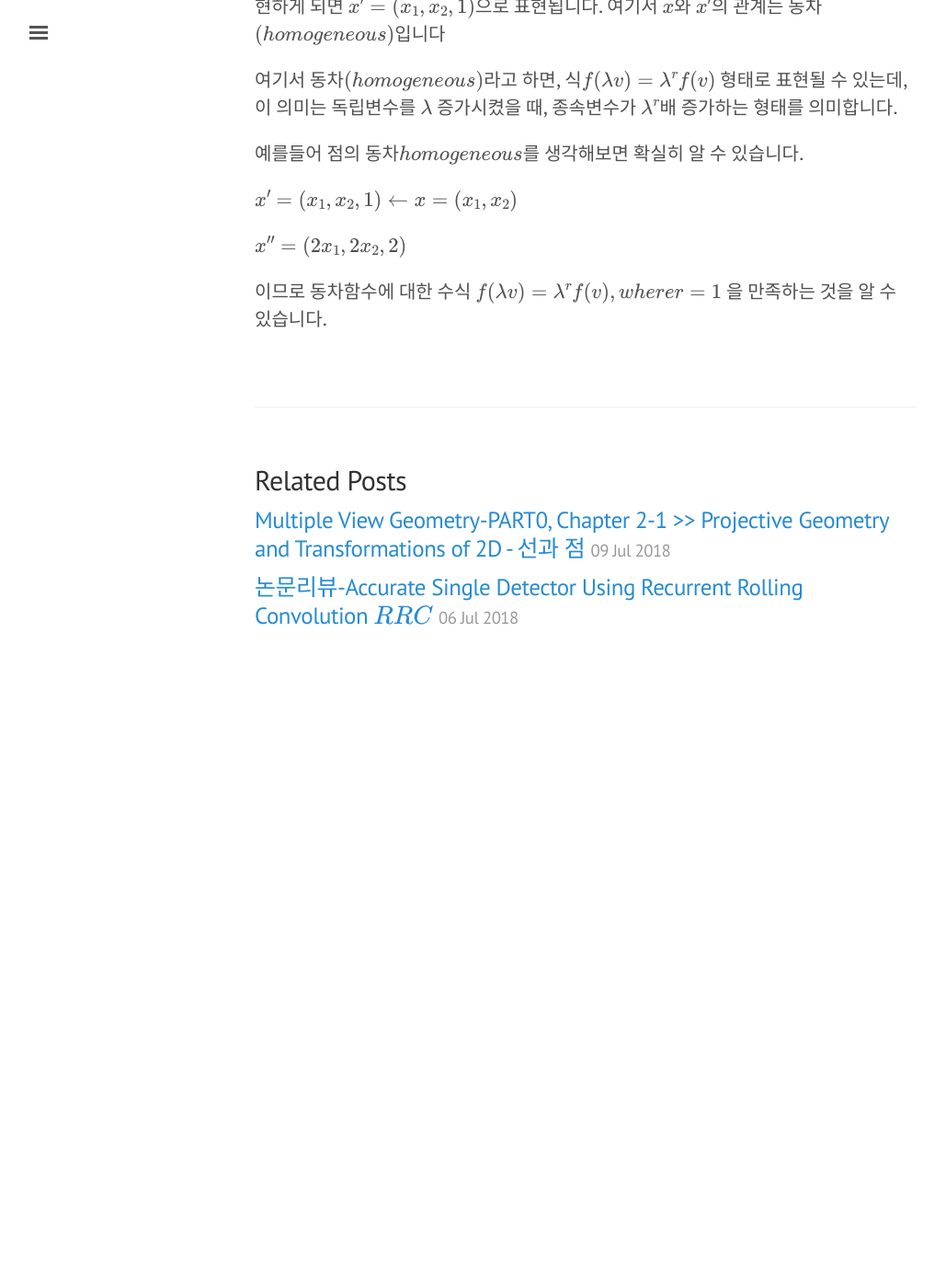
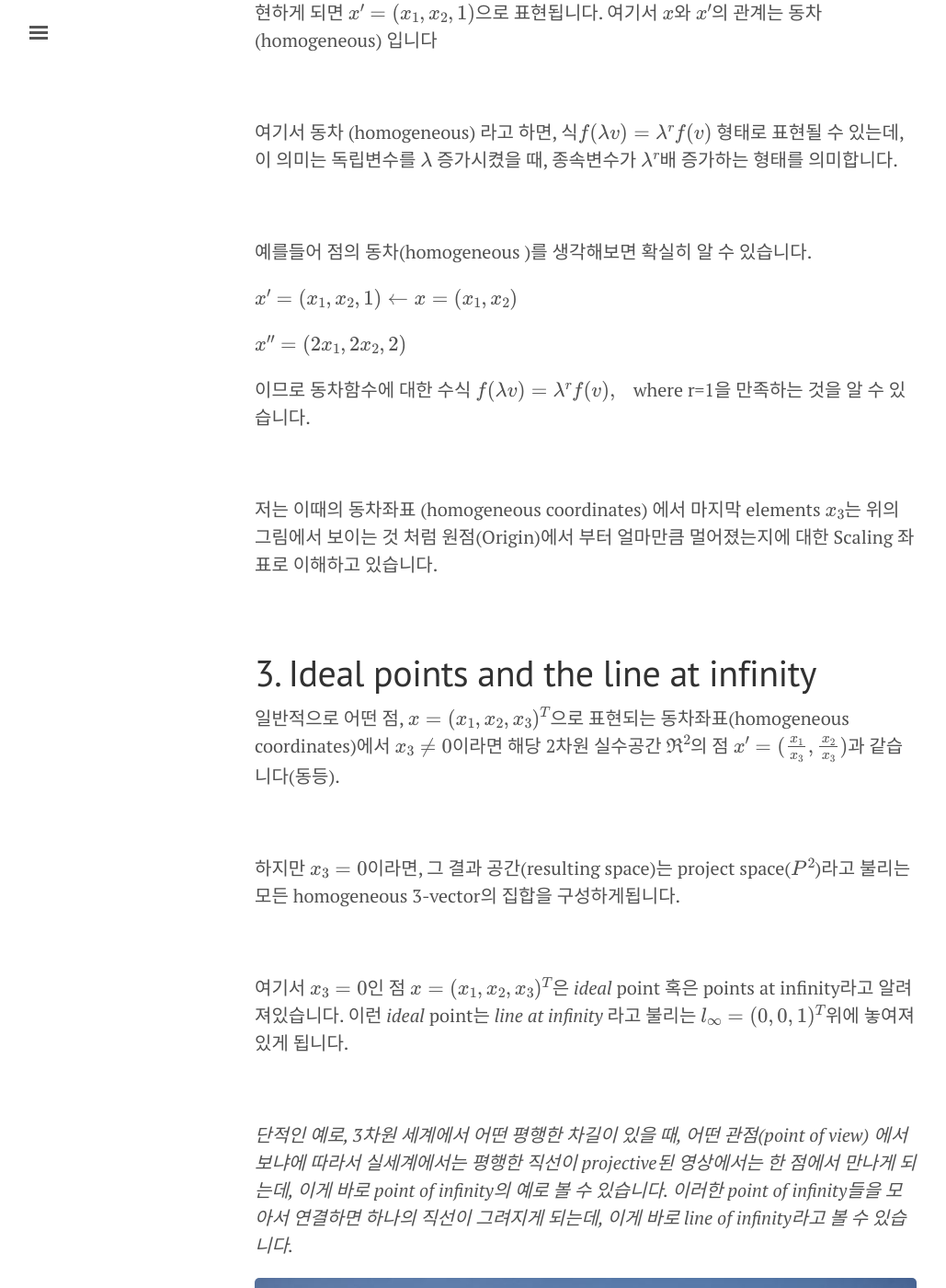
Before and after one commit to ssaru/jimheo.github.io, a Jekyll site: the page built from _posts/ComputerVision/2018-07-10-MVG-Part0-2.md, in a window 1280 px wide and 1400 px high, scrolled down 1647 px. Shown: the whole window at 92% size, without its empty margins (3-1032 px from the left). Built offline with Jekyll 4.4.1, drawn with Linux system fonts in a browser that asks for light colours; formulas are drawn with MathJax 3; comment, search, counter and statistics services are not loaded; before the commit the page ends 2392 px from its top, so only the background shows below that; some of the changed text lies outside the part shown.

Commit message:
1. finished projective space & homogeneous coordinate

```diff
--- a/_includes/head.html
+++ b/_includes/head.html
@@ -31,8 +31,8 @@
 <script type="text/x-mathjax-config">
  MathJax.Hub.Config({
    tex2jax: {
-     inlineMath: [['$','$'], ['\(','\)']],
-     displayMath: [ ['$$','$$'], ["\[","\]"] ],
+     inlineMath: [['$','$']],
+     displayMath: [ ['$$','$$']],
      processEscapes: true
    }
  });
--- a/_posts/ComputerVision/2018-07-10-MVG-Part0-2.md
+++ b/_posts/ComputerVision/2018-07-10-MVG-Part0-2.md
@@ -15,7 +15,7 @@
 
 
 
-# 1. Projective space
+# 1. A model for the projective plane
 
 책에서 자꾸 언급되는 이야기가 바로 Projective space라는 것 입니다. Projective Space는 $$ \Re^{3} $$ 즉, 3차원 공간에서 에서 광선(Ray)와 평면(Plane)으로 이루는지는 공간으로 이해할 수 있습니다.
 
@@ -41,13 +41,15 @@
 
 # 2. homogeneous coordinates
 
-전에 하나의 점을 $$ x = (x_1, x_2) $$로 표현한다고 이야기했었고, 이를 homogeneous로 표현하게 되면  $$ x^{\prime} = (x_1, x_2, 1) $$으로 표현됩니다. 여기서 $$ x $$와 $$ x^{\prime} $$의 관계는 동차 $$ (homogeneous) $$입니다
 
 
+전에 하나의 점을 $$ x = (x_1, x_2) $$로 표현한다고 이야기했었고, 이를 homogeneous로 표현하게 되면  $$ x^{\prime} = (x_1, x_2, 1) $$으로 표현됩니다. 여기서 $$ x $$와 $$ x^{\prime} $$의 관계는 동차 (homogeneous) 입니다
 
-여기서 동차$$ (homogeneous) $$라고 하면, 식$$ f(\lambda v) = \lambda^{r}f(v) $$ 형태로 표현될 수 있는데, 이 의미는 독립변수를 $$ \lambda $$ 증가시켰을 때, 종속변수가 $$ \lambda^{r}$$배 증가하는 형태를 의미합니다.
+<br/>
 
+여기서 동차 (homogeneous) 라고 하면, 식$$ f(\lambda v) = \lambda^{r}f(v) $$ 형태로 표현될 수 있는데, 이 의미는 독립변수를 $$ \lambda $$ 증가시켰을 때, 종속변수가 $$ \lambda^{r}$$배 증가하는 형태를 의미합니다.
 
+<br/>
 
 예를들어 점의 동차(homogeneous )를 생각해보면 확실히 알 수 있습니다.
 
@@ -55,4 +57,80 @@
 
 $$ x^{\prime \prime} = (2x_1, 2x_2, 2) $$ &ensp;
 
-이므로 동차함수에 대한 수식 $$ f(\lambda v) = \lambda^{r}f(v), where r=1  $$ 을 만족하는 것을 알 수 있습니다.
+이므로 동차함수에 대한 수식 $$ f(\lambda v) = \lambda^{r}f(v), $$ &ensp; where r=1을 만족하는 것을 알 수 있습니다.
+
+<br/>
+
+
+
+저는 이때의 동차좌표 (homogeneous coordinates) 에서 마지막 elements $$ x_3 $$는 위의 그림에서 보이는 것 처럼 원점(Origin)에서 부터 얼마만큼 멀어졌는지에 대한 Scaling 좌표로 이해하고 있습니다.
+
+<br/>
+
+# 3. Ideal points and the line at infinity
+
+일반적으로 어떤 점, $ x = (x_1, x_2, x_3)^T $으로 표현되는 동차좌표(homogeneous coordinates)에서 $x_3 \neq 0 $이라면 해당 2차원 실수공간 $ \Re^2 $의 점 $ x^{\prime} = (\frac{x_1}{x_3}, \frac{x_2}{x_3}) $과 같습니다(동등).
+
+<br/>
+
+하지만 $ x_3 = 0 $이라면, 그 결과 공간(resulting space)는 project space($ P^2 $)라고 불리는 모든 homogeneous 3-vector의 집합을 구성하게됩니다.
+
+<br/>
+
+여기서 $x_3=0$인 점 $ x = (x_1, x_2, x_3)^T $은 _ideal_ point 혹은 points at infinity라고 알려져있습니다. 이런 _ideal_ point는 _line at infinity_ 라고 불리는 $l_{\infty} = (0,0,1)^T$위에 놓여져있게 됩니다.
+
+<br/>
+
+_단적인 예로, 3차원 세계에서 어떤 평행한 차길이 있을 때, 어떤 관점(point of view) 에서 보냐에 따라서 실세계에서는 평행한 직선이 projective된 영상에서는 한 점에서 만나게 되는데, 이게 바로 point of infinity의 예로 볼 수 있습니다. 이러한 point of infinity들을 모아서 연결하면 하나의 직선이 그려지게 되는데, 이게 바로 line of infinity라고 볼 수 있습니다._
+
+
+
+![line at infinity]({{site.url}}/images/MVG/line_at_infinity.jpg){: width="100%", height="100%"}
+
+<p align="center">
+
+[vanishing point & line]
+
+</p>
+
+<br/>
+
+line of infinity ($ l_{\infty} = [0,0,1]^T$)와 어떤 임의의 선 ($l = [a, b, c]^T$)의 교점을 구한다고 하면, 이전 포스팅에서 언급했던 것과 같이 구할 수 있습니다.
+
+$$ x = l \times l_{\infty} =  \begin{vmatrix} i & j & k \\ 0&0&1 \\ a&b&c \end{vmatrix} = \begin{pmatrix} b \\ -a \\ 0 \end{pmatrix} $$
+
+
+
+여기서 $l_{\infty} = [0,0,1]$과 어떠한 선 $l = [a, b, c]$의 교점을 구하는데, 선 $l$의 3번째 elements $c$는 아무 영향을 주지 않으며, 두 교점을 구한 결과는 point at infinity($x = [b, -a, 0]$)가 됩니다. 이 교점의 inhomogeneous notation ($P^2$ space 에서 $\Re^{2}$ space로의 표현)은 $(b, -a)^T$가 되고 이는 vector tangent to the line을 의미하며 벡터 $v = (a, b)$는 어떠한 선 $l$에 대해서 직교(orthogonal)합니다.
+
+<br/>
+
+_여기서 vector tangent to the line는 해당 선이 소실점으로 향하는 벡터 성분을 의미합니다._
+
+<br/>
+
+**결론적으로 line at infinity라는 것은 어떠한 평면에서 line들의 방향을 의미합니다.**
+
+<br/>
+
+# 4. Duality
+
+여기서 제가 이해한 Duality라고 하는 것은, 이런겁니다.
+
+
+
+* 점 2개로 하나의 선을 찾을 수 있다.
+
+$$ x \times x^{\prime} = l $$
+
+* 선 2개로 하나의 점을 찾을 수 있다.
+
+$$ l \times l^{\prime} = x $$
+
+
+
+아직 전부 이해한 것은 아니지만, 책에서는 2차원의 projective geometry에서는 어떠한 theorem 이든 선과 점에 대한  original theorem들이 dual theorem이라고 이야기합니다.
+
+
+
+_즉, 점과 선과의 관계에서 어떠한 공식에서 "점"이라는 용어를  "선"이라고 바꾸고 "선"이라는 용어를 "점"이라고 변경해도 똑같이 성립한다는 이야기인거 같습니다._
```
Also changed, not shown: images/MVG/line_at_infinity.jpg (added).
